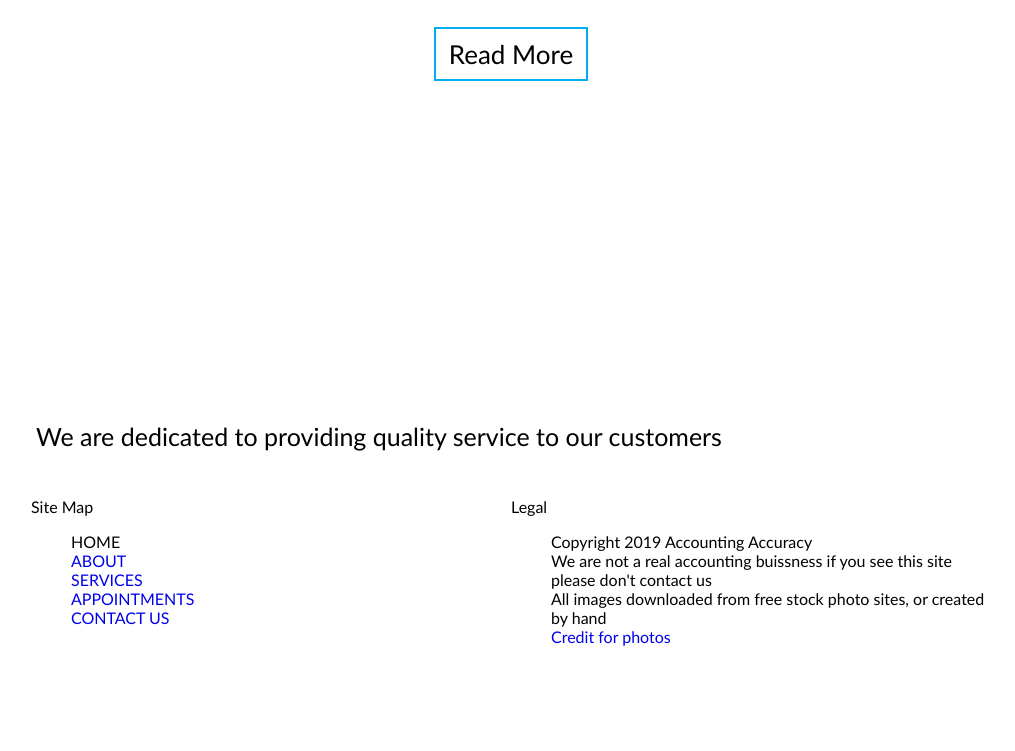
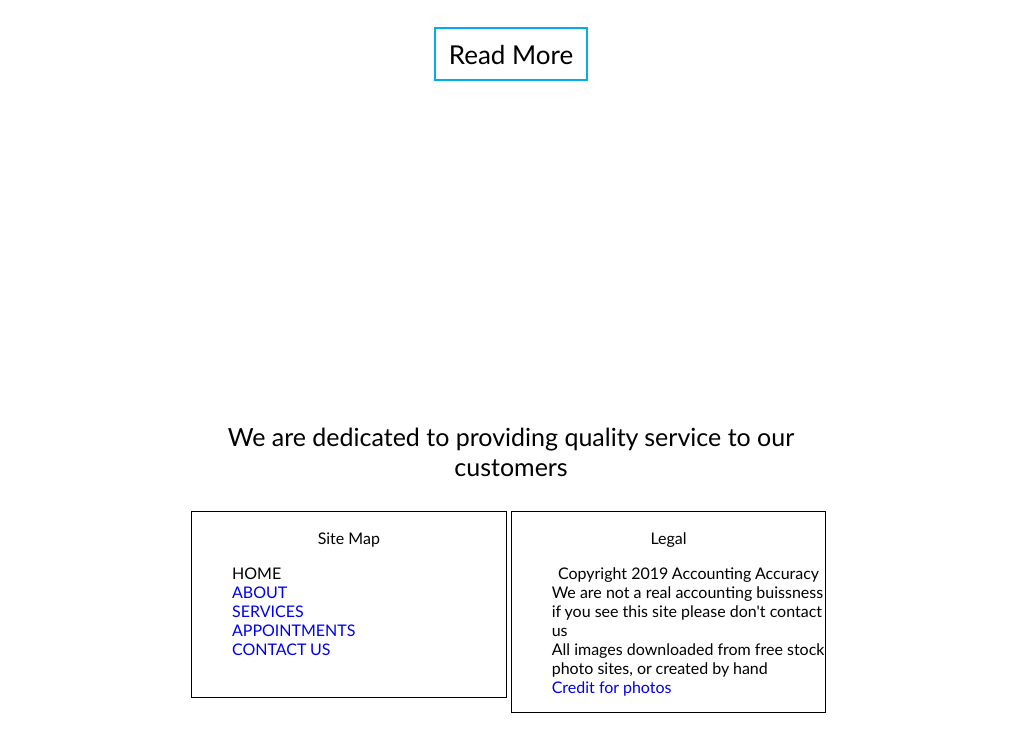
Before and after one commit to FishPasteMan/FBLA-website-Design, a plain HTML site: page FBLA_Website_Design_2019_Accuracy - Copy/index.html in a window 1280 px wide. Shown: the part 3564-4315 px from the top of the page, without its empty margins (129-1144 px from the left). Drawn offline with Linux system fonts and the light colour scheme.

Commit message:
Add files via upload

```diff
--- a/FBLA_Website_Design_2019_Accuracy - Copy/styles/about.css
+++ b/FBLA_Website_Design_2019_Accuracy - Copy/styles/about.css
@@ -278,8 +278,8 @@ h4{
     overflow: auto;
 }
 #footCont{
-    width: 75%;
-    margin: 0 12.5%;
+    width: 50%;
+    margin: 0 25%;
 }
 #assurance{
     display: block;
@@ -287,18 +287,19 @@ h4{
     padding: 5px;
     margin: 0;
     vertical-align: top;
+    text-align: center;
 }
 .footThing{
-    float: left;
-
+    text-align: center;
+    width: 49%;
+    display: inline-block;
+    max-width: 500px;
+    margin: 0;
+    border: solid 1px #000;
+    vertical-align: top;
+    min-height: 185px;
 }
 a, ul{
     text-decoration: none !important;
     list-style-type: none;
 }
-#siteMap{
-    width: 50%;
-}
-#legal{
-    width: 50%;
-}
--- a/FBLA_Website_Design_2019_Accuracy - Copy/styles/appointments.css
+++ b/FBLA_Website_Design_2019_Accuracy - Copy/styles/appointments.css
@@ -202,8 +202,8 @@ body{
     overflow: auto;
 }
 #footCont{
-    width: 75%;
-    margin: 0 12.5%;
+    width: 50%;
+    margin: 0 25%;
 }
 #assurance{
     display: block;
@@ -211,18 +211,19 @@ body{
     padding: 5px;
     margin: 0;
     vertical-align: top;
+    text-align: center;
 }
 .footThing{
-    float: left;
-
+    text-align: center;
+    width: 49%;
+    display: inline-block;
+    max-width: 500px;
+    margin: 0;
+    border: solid 1px #000;
+    vertical-align: top;
+    min-height: 185px;
 }
 a, ul{
     text-decoration: none !important;
     list-style-type: none;
 }
-#siteMap{
-    width: 50%;
-}
-#legal{
-    width: 50%;
-}
--- a/FBLA_Website_Design_2019_Accuracy - Copy/styles/contact.css
+++ b/FBLA_Website_Design_2019_Accuracy - Copy/styles/contact.css
@@ -231,8 +231,8 @@ form{
     overflow: auto;
 }
 #footCont{
-    width: 75%;
-    margin: 0 12.5%;
+    width: 50%;
+    margin: 0 25%;
 }
 #assurance{
     display: block;
@@ -240,18 +240,19 @@ form{
     padding: 5px;
     margin: 0;
     vertical-align: top;
+    text-align: center;
 }
 .footThing{
-    float: left;
-
+    text-align: center;
+    width: 49%;
+    display: inline-block;
+    max-width: 500px;
+    margin: 0;
+    border: solid 1px #000;
+    vertical-align: top;
+    min-height: 185px;
 }
 a, ul{
     text-decoration: none !important;
     list-style-type: none;
 }
-#siteMap{
-    width: 50%;
-}
-#legal{
-    width: 50%;
-}
--- a/FBLA_Website_Design_2019_Accuracy - Copy/styles/main.css
+++ b/FBLA_Website_Design_2019_Accuracy - Copy/styles/main.css
@@ -331,8 +331,8 @@ ul li{
     overflow: auto;
 }
 #footCont{
-    width: 75%;
-    margin: 0 12.5%;
+    width: 50%;
+    margin: 0 25%;
 }
 #assurance{
     display: block;
@@ -340,18 +340,19 @@ ul li{
     padding: 5px;
     margin: 0;
     vertical-align: top;
+    text-align: center;
 }
 .footThing{
-    float: left;
-
+    text-align: center;
+    width: 49%;
+    display: inline-block;
+    max-width: 500px;
+    margin: 0;
+    border: solid 1px #000;
+    vertical-align: top;
+    min-height: 185px;
 }
 a, ul{
     text-decoration: none !important;
     list-style-type: none;
 }
-#siteMap{
-    width: 50%;
-}
-#legal{
-    width: 50%;
-}
--- a/FBLA_Website_Design_2019_Accuracy - Copy/styles/service.css
+++ b/FBLA_Website_Design_2019_Accuracy - Copy/styles/service.css
@@ -234,8 +234,8 @@ body{
     overflow: auto;
 }
 #footCont{
-    width: 75%;
-    margin: 0 12.5%;
+    width: 50%;
+    margin: 0 25%;
 }
 #assurance{
     display: block;
@@ -243,18 +243,19 @@ body{
     padding: 5px;
     margin: 0;
     vertical-align: top;
+    text-align: center;
 }
 .footThing{
-    float: left;
-
+    text-align: center;
+    width: 49%;
+    display: inline-block;
+    max-width: 500px;
+    margin: 0;
+    border: solid 1px #000;
+    vertical-align: top;
+    min-height: 185px;
 }
 a, ul{
     text-decoration: none !important;
     list-style-type: none;
 }
-#siteMap{
-    width: 50%;
-}
-#legal{
-    width: 50%;
-}
```
